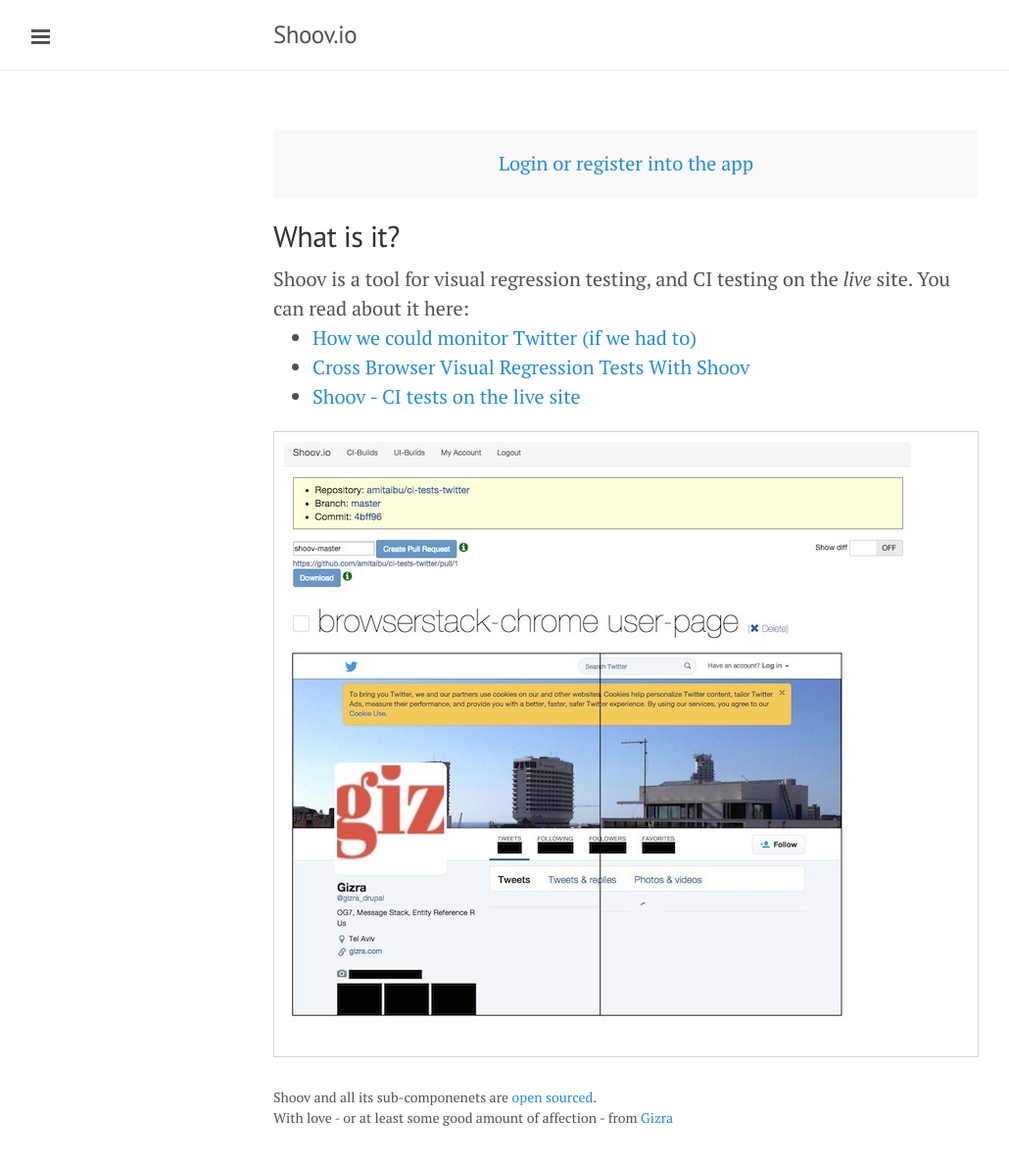
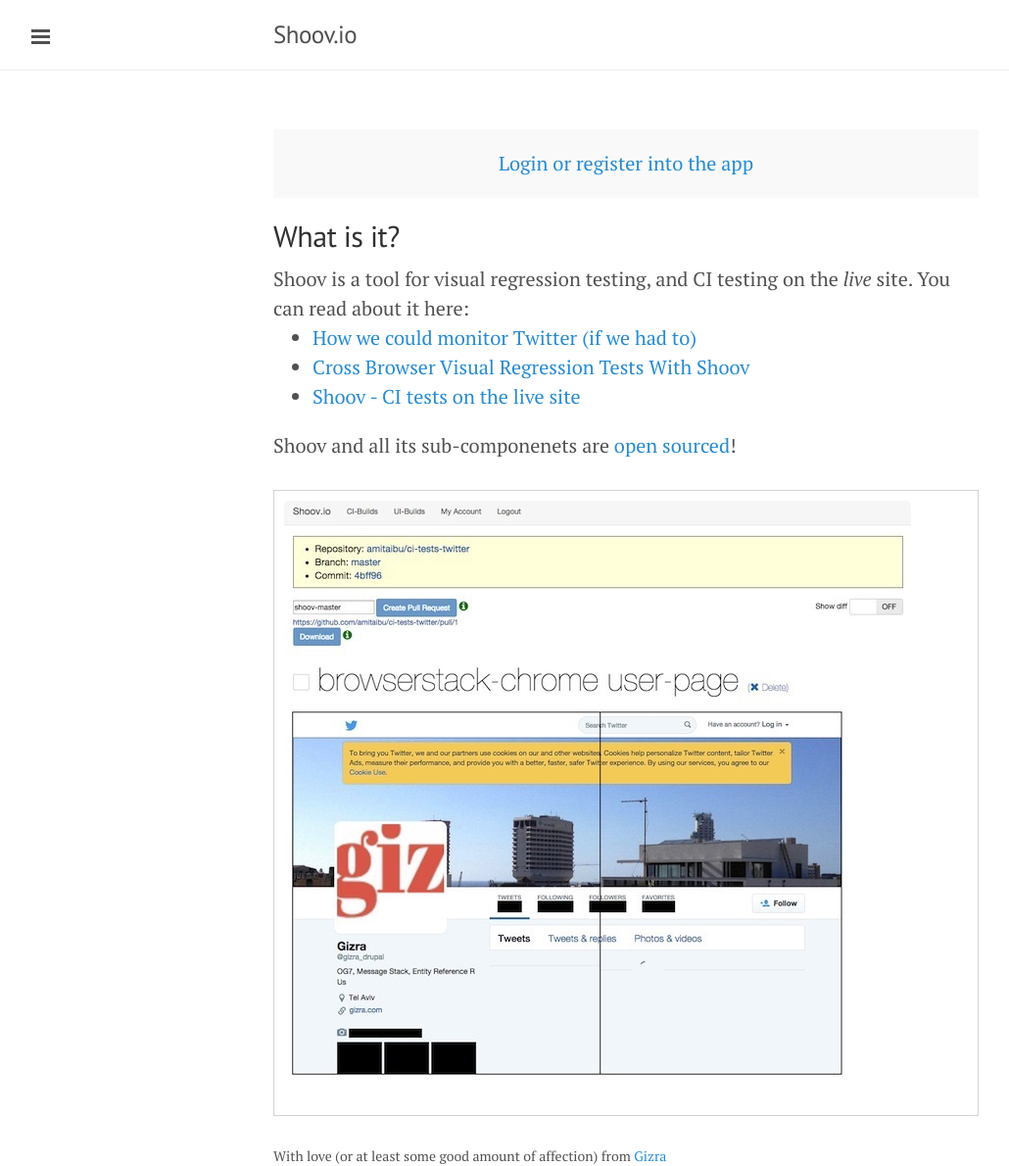
Before and after one commit to shoov/shoov.io, a Jekyll site: the page built from src/index.html, in a window 1280 px wide. Shown: the whole page at 98% size, without its empty margins (1-1031 px from the left). Built offline with Jekyll 4.4.1, drawn with Linux system fonts in a browser that asks for light colours; Markdown is read by kramdown in place of the engine named in the settings; the list of posts is cut into pages by our own code; before the commit the page ends 1151 px from its top, so only the background shows below that.

Commit message:
Imporove footer styling

```diff
--- a/src/assets/scss/style.scss
+++ b/src/assets/scss/style.scss
@@ -18,6 +18,7 @@
 .teaser-image {
   border: 1px solid lightgray;
   padding: 10px;
+  margin-top: 30px;
 }
 
 footer {
--- a/src/assets/stylesheets/style.css
+++ b/src/assets/stylesheets/style.css
@@ -932,7 +932,8 @@
 
 .teaser-image {
   border: 1px solid lightgray;
-  padding: 10px; }
+  padding: 10px;
+  margin-top: 30px; }
 
 footer {
   margin-top: 30px;
--- a/src/index.html
+++ b/src/index.html
@@ -22,16 +22,13 @@
   </li>
 </ul>
 
+Shoov and all its sub-componenets are <a href="https://github.com/shoov">open sourced</a>!
+
 <div class="teaser-image">
   <img src="/assets/images/teaser.jpg" />
 </div>
 
 
 <footer>
-  <div>
-    Shoov and all its sub-componenets are <a href="https://github.com/shoov">open sourced</a>.
-  </div>
-  <div>
-    With love - or at least some good amount of affection - from <a href="http://gizra.com" target="_blank">Gizra</a>
-  </div>
+  With love (or at least some good amount of affection) from <a href="http://gizra.com" target="_blank">Gizra</a>
 </footer>
```
